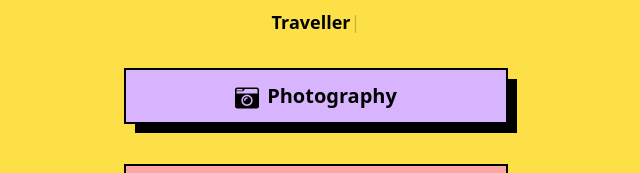
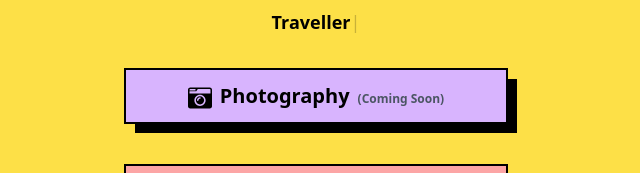
Before and after one commit to pranavsetty/personal-website, a React (Vite) app: page / in a window 1280 px wide. Shown: the part 280-453 px from the top of the page, without its empty margins (324-964 px from the left). Built offline with nearby package versions, Linux system fonts and the light colour scheme.

Commit message:
Add coming soon

```diff
--- a/src/App.jsx
+++ b/src/App.jsx
@@ -1,4 +1,4 @@
-import React, { useEffect } from "react";
+import { useEffect } from "react";
 import { FaCameraRetro, FaGithub, FaLinkedin, FaTwitter } from "react-icons/fa";
 import { MdOutlineMailOutline } from "react-icons/md";
 import Typed from "typed.js";
@@ -10,6 +10,9 @@ function App() {
       text: "Photography",
       link: "#",
       icon: <FaCameraRetro className="w-6 h-6 inline-block mr-2" />,
+      extra: <span className="text-xs text-gray-600 ml-2">(Coming Soon)</span>,
+
+
     },
     {
       color: "bg-red-300",
@@ -75,13 +78,14 @@ function App() {
             </p>
           </div>
           <div className="flex flex-col gap-10">
-            {links.map(({ text, color, link, icon }, index) => (
+            {links.map(({ text, color, link, icon, extra}, index) => (
               <a href={link} key={index} target="_blank">
                 <div
                   className={`w-80 sm:w-96 mx-auto ${color} text-center text-xl font-bold py-3 border-2 border-black shadow-custom hover:shadow-none transition-all hover:translate-x-1 hover:translate-y-1`}
                 >
                   {icon}
                   {text}
+                  {extra && extra}
                 </div>
               </a>
             ))}
```
